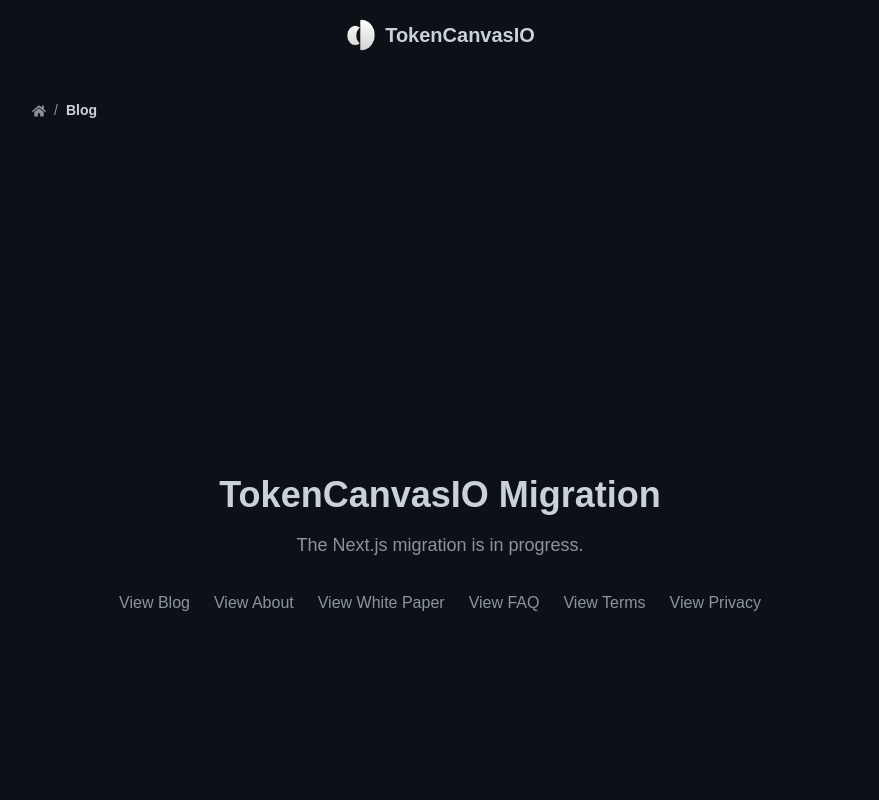
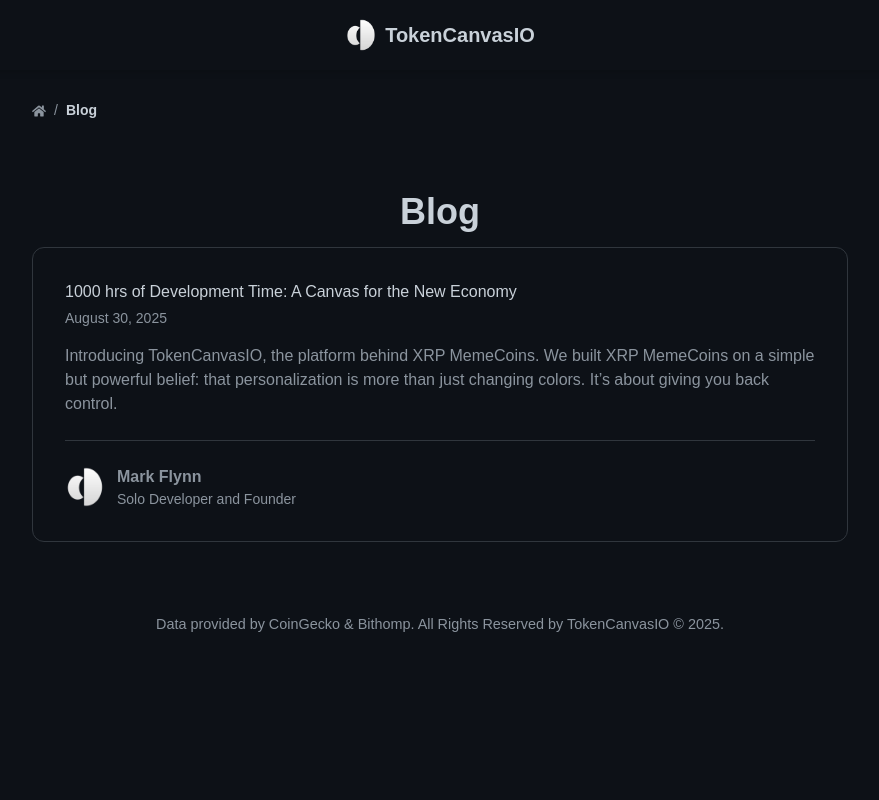
Before and after one commit to TokenCanvasIO/tokencanvasio-nextjs, a Next.js app: page /blog in a window 1280 px wide. Shown: the top 800 px of the page, without its empty margins (200-1079 px from the left). Built offline with nearby package versions, Linux system fonts and the light colour scheme.

Commit message:
Fix for missing menu items in header

```diff
--- /dev/null
+++ b/src/app/HomePageClient.jsx
@@ -0,0 +1,46 @@
+// src/app/HomePageClient.jsx
+"use client";
+
+import Link from 'next/link';
+import { getBrandConfig_Client } from '@/brandConfig'; // Use the client function
+import { useState, useEffect } from 'react';
+
+export default function HomePageClient() {
+  // Use state to get the brand config on the client
+  const [brand, setBrand] = useState(null);
+
+  useEffect(() => {
+    setBrand(getBrandConfig_Client());
+  }, []);
+
+  if (!brand) {
+    return (
+      <main className="flex min-h-screen flex-col items-center justify-center p-24 text-center">
+        <div>Loading...</div>
+      </main>
+    );
+  }
+
+  const navLinks = brand.navLinks.filter(link => link.path);
+
+  return (
+    <main className="flex min-h-screen flex-col items-center justify-center p-24 text-center">
+      <div>
+        <h1 className="text-4xl font-bold">{brand.title} Migration</h1>
+        <p className="mt-4 text-lg text-[var(--text-secondary)]">
+          The Next.js migration is in progress.
+        </p>
+        <div className="mt-8 flex flex-wrap justify-center gap-x-6 gap-y-3">
+          <Link href="/blog" className="text-[var(--text-secondary)] hover:text-[var(--text-primary)] no-underline transition-colors">
+            View Blog
+          </Link>
+          {navLinks.map(link => (
+            <Link key={link.key} href={link.path} className="text-[var(--text-secondary)] hover:text-[var(--text-primary)] no-underline transition-colors">
+              View {link.label}
+            </Link>
+          ))}
+        </div>
+      </div>
+    </main>
+  );
+}
--- a/src/app/blog/BlogListClient.jsx
+++ b/src/app/blog/BlogListClient.jsx
@@ -13,16 +13,8 @@ export default function BlogListClient({ posts }) {
   return (
     <div className="flex flex-col gap-8">
       {validPosts.map(({ id, date, title, excerpt, author }) => (
-        <Link
-          key={id}
-          href={`/blog/${id}`}
-          // These classes add the padding (p-8) and rounded corners (rounded-lg)
-          className="blog-card block p-8 border border-[var(--border-color)] rounded-lg hover:bg-[var(--accent-color)] transition-all duration-300 ease-in-out group"
-        >
-          <h2 className="text-2xl font-bold">
-            {title}
-          </h2>
-
+        <a key={id} href={`/blog/${id}`} className="blog-card">
+          <h2>{title}</h2>
           <p className="text-sm mt-1">
             {new Date(date).toLocaleDateString('en-US', {
               year: 'numeric',
@@ -30,13 +22,7 @@ export default function BlogListClient({ posts }) {
               day: 'numeric',
             })}
           </p>
-
-          {excerpt && (
-            <p className="mt-4">
-              {excerpt}
-            </p>
-          )}
-
+          {excerpt && <p className="mt-4">{excerpt}</p>}
           {author && (
             <div className="flex items-center gap-3 mt-6 pt-6 border-t border-[var(--border-color)]">
               {brand && (
@@ -52,7 +38,7 @@ export default function BlogListClient({ posts }) {
               </div>
             </div>
           )}
-        </Link>
+        </a>
       ))}
     </div>
   );
--- /dev/null
+++ b/src/app/blog/[slug]/PostClient.jsx
@@ -0,0 +1,40 @@
+// src/app/blog/[slug]/PostClient.jsx
+"use client";
+
+import Link from 'next/link';
+import { useBrand } from '@/context/BrandContext';
+import { FaArrowLeft } from 'react-icons/fa';
+
+export default function PostClient({ postData }) {
+  const brand = useBrand();
+
+  // If there's no post data, show a loading or error message.
+  if (!postData) {
+    return <div className="doc-page-wrapper">Loading...</div>;
+  }
+
+  return (
+    <div className="doc-page-wrapper">
+      {brand && (
+        <Link
+          href={brand.meta.url}
+          className="mb-8 inline-flex items-center gap-2 text-sm font-semibold text-[var(--text-secondary)] no-underline hover:text-[var(--text-primary)] transition-colors"
+        >
+          <FaArrowLeft />
+          Back to {brand.title}
+        </Link>
+      )}
+      <article className="prose prose-invert max-w-none">
+        <h1 className="doc-title">{postData.title}</h1>
+        <div className="text-center text-gray-500 mb-8">
+          {new Date(postData.date).toLocaleDateString('en-US', {
+                year: 'numeric',
+                month: 'long',
+                day: 'numeric',
+              })}
+        </div>
+        <div className="doc-text" dangerouslySetInnerHTML={{ __html: postData.contentHtml }} />
+      </article>
+    </div>
+  );
+}
--- a/src/app/blog/[slug]/page.jsx
+++ b/src/app/blog/[slug]/page.jsx
@@ -1,9 +1,6 @@
 // src/app/blog/[slug]/page.jsx
-import Link from 'next/link';
-import { headers } from 'next/headers';
-import { getBrandConfig_Server } from '@/brandConfig';
 import { getPostData } from '@/lib/posts';
-import { FaArrowLeft } from 'react-icons/fa';
+import PostClient from './PostClient';
 
 export async function generateMetadata({ params }) {
   const postData = await getPostData(params.slug);
@@ -12,31 +9,10 @@ export async function generateMetadata({ params }) {
   };
 }
 
-export default async function Post({ params }) {
-  // Use the full headers object for brand detection
-  const brandConfig = getBrandConfig_Server(headers());
+export default async function PostPage({ params }) {
+  // 1. Data is fetched on the SERVER here.
   const postData = await getPostData(params.slug);
 
-  return (
-    <div className="doc-page-wrapper">
-      <Link
-          href={brandConfig.meta.url}
-          className="mb-8 inline-flex items-center gap-2 text-sm font-semibold text-[var(--text-secondary)] no-underline hover:text-[var(--text-primary)] transition-colors"
-        >
-          <FaArrowLeft />
-          Back to {brandConfig.title}
-      </Link>
-      <article className="prose prose-invert max-w-none">
-        <h1 className="doc-title">{postData.title}</h1>
-        <div className="text-center text-gray-500 mb-8">
-          {new Date(postData.date).toLocaleDateString('en-US', {
-                year: 'numeric',
-                month: 'long',
-                day: 'numeric',
-              })}
-        </div>
-        <div className="doc-text" dangerouslySetInnerHTML={{ __html: postData.contentHtml }} />
-      </article>
-    </div>
-  );
+  // 2. The data is passed as a prop to the Client Component.
+  return <PostClient postData={postData} />;
 }
--- a/src/app/blog/page.jsx
+++ b/src/app/blog/page.jsx
@@ -1,32 +1,16 @@
-// src/app/page.js
-import Link from 'next/link';
-import { headers } from 'next/headers';
-import { getBrandConfig_Server } from '@/brandConfig';
+// src/app/blog/page.jsx
+import { getSortedPostsData } from '@/lib/posts';
+import BlogListClient from './BlogListClient';
 
-export default function HomePage() {
-  const brandConfig = getBrandConfig_Server(headers());
-  // Get the navigation links specific to the current brand
-  const navLinks = brandConfig.navLinks.filter(link => link.path);
+export default function BlogIndexPage() {
+  // 1. Data is fetched on the SERVER here, which is safe.
+  const allPostsData = getSortedPostsData();
 
   return (
-    <main className="flex min-h-screen flex-col items-center justify-center p-24 text-center">
-      <div>
-        <h1 className="text-4xl font-bold">{brandConfig.title} Migration</h1>
-        <p className="mt-4 text-lg text-[var(--text-secondary)]">
-          The Next.js migration is in progress.
-        </p>
-        <div className="mt-8 flex flex-wrap justify-center gap-x-6 gap-y-3">
-          <Link href="/blog" className="text-[var(--text-secondary)] hover:text-[var(--text-primary)] no-underline transition-colors">
-            View Blog
-          </Link>
-          {/* Dynamically generate links based on the brand's navLinks */}
-          {navLinks.map(link => (
-            <Link key={link.key} href={link.path} className="text-[var(--text-secondary)] hover:text-[var(--text-primary)] no-underline transition-colors">
-              View {link.label}
-            </Link>
-          ))}
-        </div>
-      </div>
-    </main>
+    <div className="blog-wrapper">
+      <h1 className="doc-title mb-12">Blog</h1>
+      {/* 2. The data is passed as a prop to the CLIENT component for display. */}
+      <BlogListClient posts={allPostsData} />
+    </div>
   );
 }
--- a/src/app/page.js
+++ b/src/app/page.js
@@ -1,35 +1,6 @@
 // src/app/page.js
-import Link from 'next/link';
+import HomePageClient from './HomePageClient';
 
 export default function HomePage() {
-  return (
-    <main className="flex min-h-screen flex-col items-center justify-center p-24 text-center">
-      <div>
-        <h1 className="text-4xl font-bold">TokenCanvasIO Migration</h1>
-        <p className="mt-4 text-lg text-[var(--text-secondary)]">
-          The Next.js migration is in progress.
-        </p>
-        <div className="mt-8 flex flex-wrap justify-center gap-x-6 gap-y-3">
-          <Link href="/blog" className="text-[var(--text-secondary)] hover:text-[var(--text-primary)] no-underline transition-colors">
-            View Blog
-          </Link>
-          <Link href="/about" className="text-[var(--text-secondary)] hover:text-[var(--text-primary)] no-underline transition-colors">
-            View About Page
-          </Link>
-          <Link href="/white-paper" className="text-[var(--text-secondary)] hover:text-[var(--text-primary)] no-underline transition-colors">
-            View White Paper
-          </Link>
-          <Link href="/faq" className="text-[var(--text-secondary)] hover:text-[var(--text-primary)] no-underline transition-colors">
-            View FAQ
-          </Link>
-          <Link href="/privacy-policy" className="text-[var(--text-secondary)] hover:text-[var(--text-primary)] no-underline transition-colors">
-            View Privacy Policy
-          </Link>
-          <Link href="/terms-of-service" className="text-[var(--text-secondary)] hover:text-[var(--text-primary)] no-underline transition-colors">
-            View Terms of Service
-          </Link>
-        </div>
-      </div>
-    </main>
-  );
+  return <HomePageClient />;
 }
--- a/src/brandConfig.js
+++ b/src/brandConfig.js
@@ -1,4 +1,5 @@
 // src/brandConfig.js
+
 const brands = {
   xrp: {
     key: 'xrp',
@@ -8,12 +9,10 @@ const brands = {
     meta: {
       url: 'https://xrpmemecoins.com',
       title: 'XRP MemeCoins | Real-Time XRPL MemeCoins Data Visualizer',
-      description: 'An interactive visualization of the XRP Ledger ecosystem...',
-      image: 'https://xrpmemecoins.com/assets/drop-logo1.png',
-      favicon: '/assets/drop-logo1.png'
     },
     navLinks: [
       { key: 'about', path: '/about', label: 'About' },
+      { key: 'blog', path: '/blog', label: 'Blog' },
       { key: 'faq', path: '/faq', label: 'FAQ' },
       { key: 'terms', path: '/terms-of-service', label: 'Terms' },
       { key: 'privacy', path: '/privacy-policy', label: 'Privacy' },
@@ -27,13 +26,10 @@ const brands = {
     meta: {
       url: 'https://tokencanvas.io',
       title: 'TokenCanvasIO | Interactive Crypto Bubbles',
-      description: 'An interactive visualization of cryptocurrency and NFT market data...',
-      image: 'https://tokencanvas.io/assets/TokenCanvasLogo.png',
-      faviconLight: '/assets/TokenCanvasLogoBlack.png',
-      faviconDark: '/assets/TokenCanvasLogo.png',
     },
     navLinks: [
       { key: 'about', path: '/about', label: 'About' },
+      { key: 'blog', path: '/blog', label: 'Blog' },
       { key: 'whitepaper', path: '/white-paper', label: 'White Paper' },
       { key: 'faq', path: '/faq', label: 'FAQ' },
       { key: 'terms', path: '/terms-of-service', label: 'Terms' },
@@ -42,14 +38,7 @@ const brands = {
   },
 };
 
-export function getBrandConfig_Server(headers) {
-  const host = headers.get('x-forwarded-host') || headers.get('host');
-  if (host && (host.includes('xrpbubbles.com') || host.includes('xrpmemecoins.com'))) {
-    return brands.xrp;
-  }
-  return brands.default;
-};
-
+// This is the only function needed. It runs safely in the browser.
 export function getBrandConfig_Client() {
   if (typeof window !== 'undefined') {
     const hostname = window.location.hostname;
```
Also changed, not shown: src/components/Breadcrumbs.jsx (+10 -4 lines).
